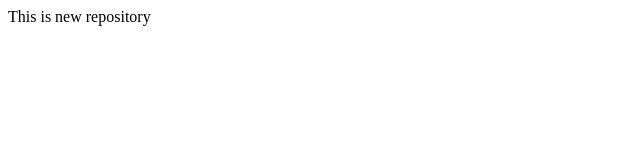
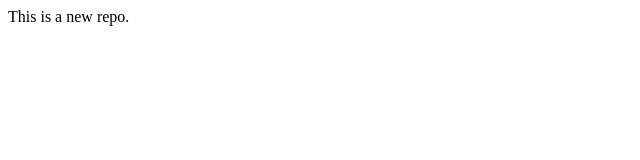
Before and after one commit to Amankumar0270/Local_Repo, a plain HTML site: page index.html in a window 1280 px wide. Shown: the full height of the page, 0-640 px from the left. Drawn offline with Linux system fonts and the light colour scheme.

Commit message:
Error finished

```diff
--- a/index.html
+++ b/index.html
@@ -1 +1 @@
-<p>This is  new repository </p>
+<p>This is  a new repo.</p>
```
